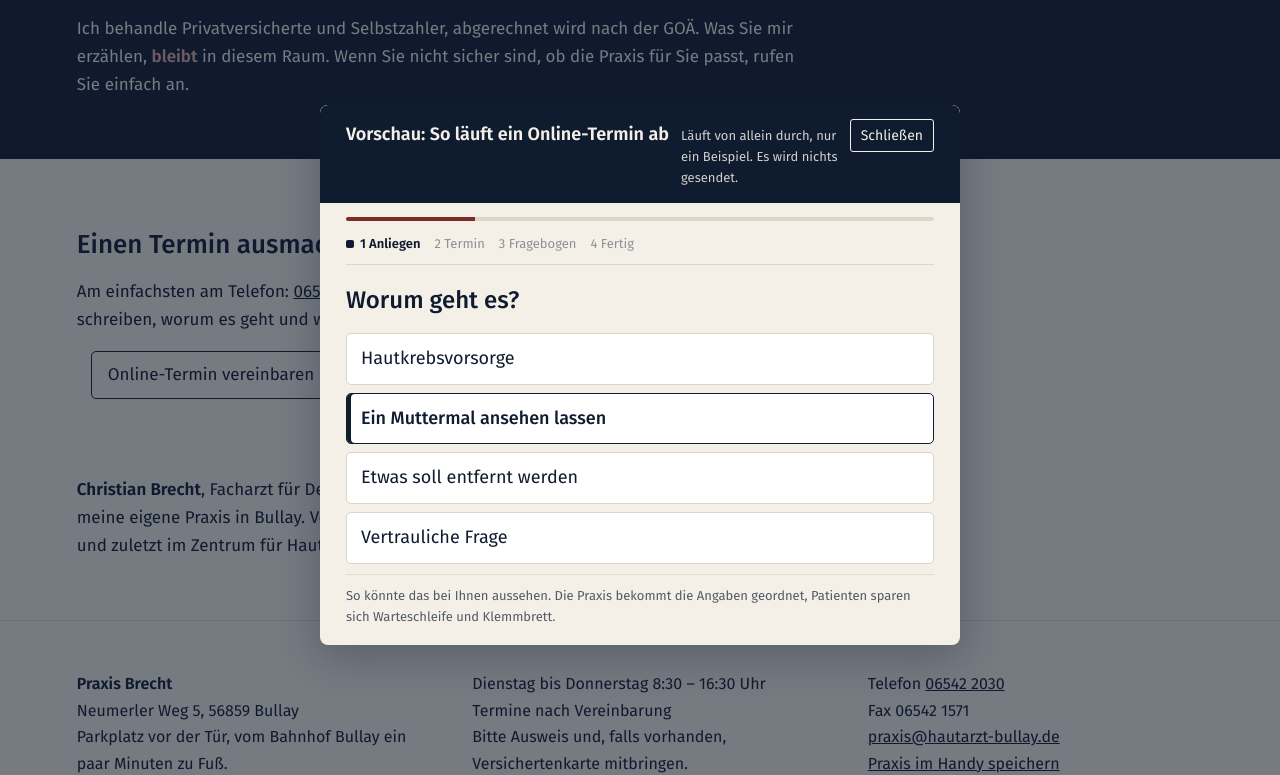
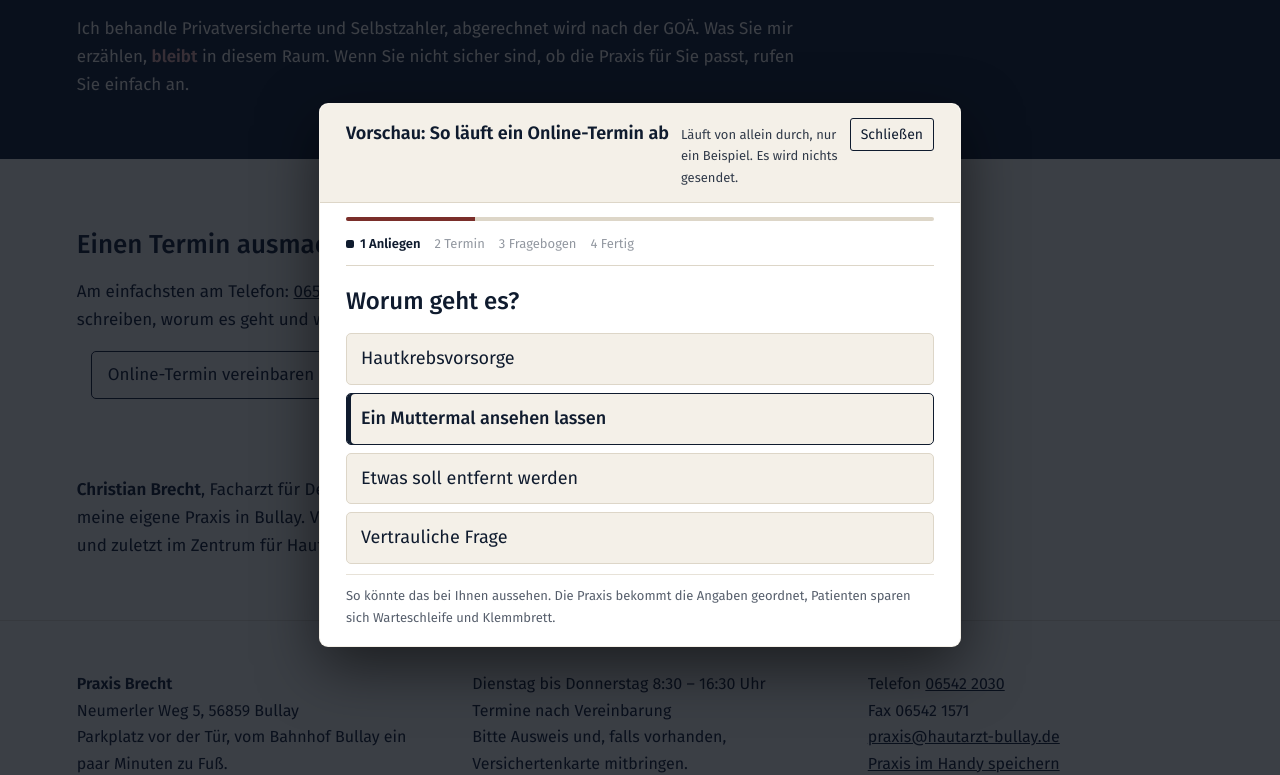
Before and after one commit to amaeding80/hautarzt-bullay-entwurf, a plain HTML site: page index.html in a window 1280 px wide. Both pictures are taken after a click on the link "Online-Termin vereinbaren". Shown: the part 1432-2207 px from the top of the page. Drawn offline with Linux system fonts and the light colour scheme.

Commit message:
pop-up hell, hebt sich besser ab

```diff
--- a/css/praxis.css
+++ b/css/praxis.css
@@ -174,3 +174,10 @@ dialog::backdrop { background: rgba(15,27,46,.55); }
 .online small { font-size: .8em; font-weight: 400; opacity: .75; }
 .foto img { -webkit-user-select: none; user-select: none; -webkit-touch-callout: none; -webkit-user-drag: none; pointer-events: none; }
 @media (max-width: 600px) { .anruf .online { white-space: nowrap; } }
+
+/* Nachtrag: Pop-up hell, damit es sich vom nachtblauen Streifen abhebt */
+dialog { background: #fff; box-shadow: 0 0 0 1px #F4F0E8, 0 20px 60px rgba(0,0,0,.55); }
+dialog::backdrop { background: rgba(8,14,24,.78); }
+.demo-kopf { background: #F4F0E8; color: #0F1B2E; border-bottom: 1px solid #ddd6c8; }
+#zu { color: #0F1B2E; border-color: #0F1B2E; }
+.wahl, .antwort { background: #F4F0E8; }
```
